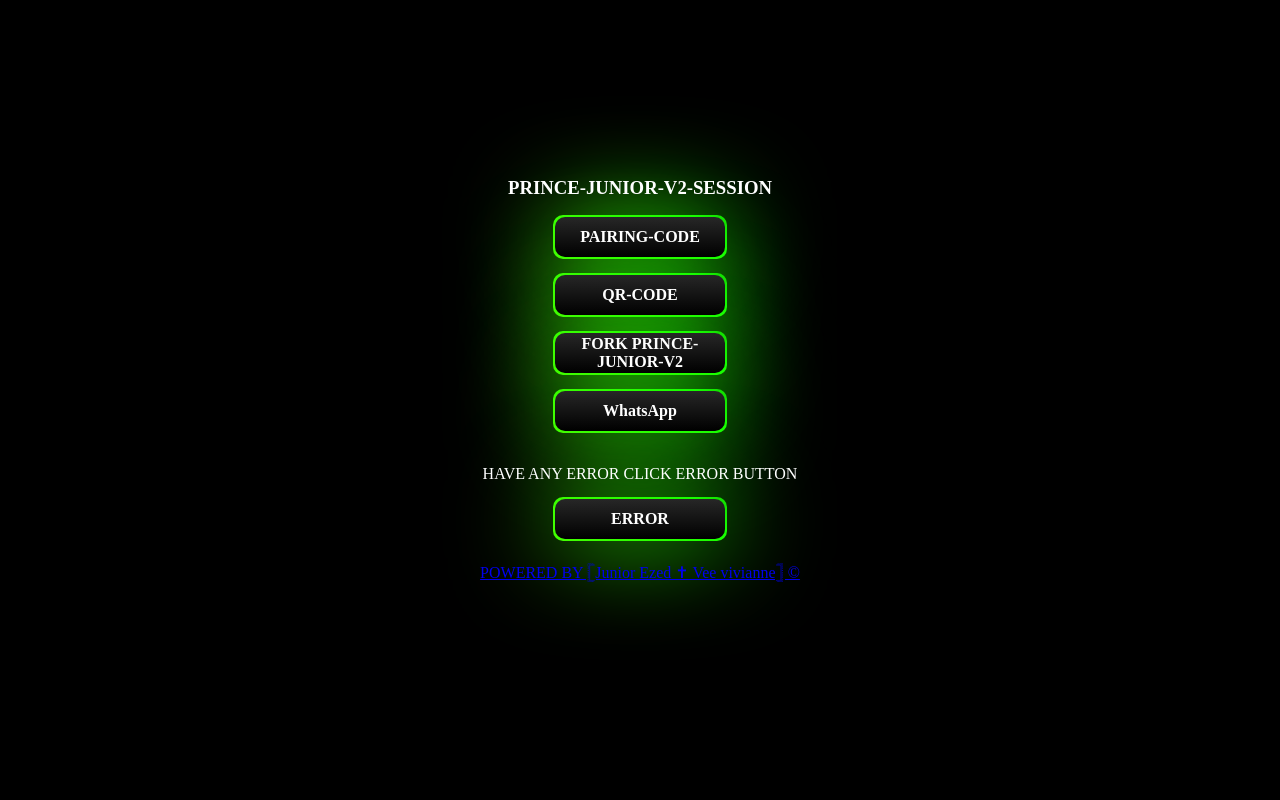
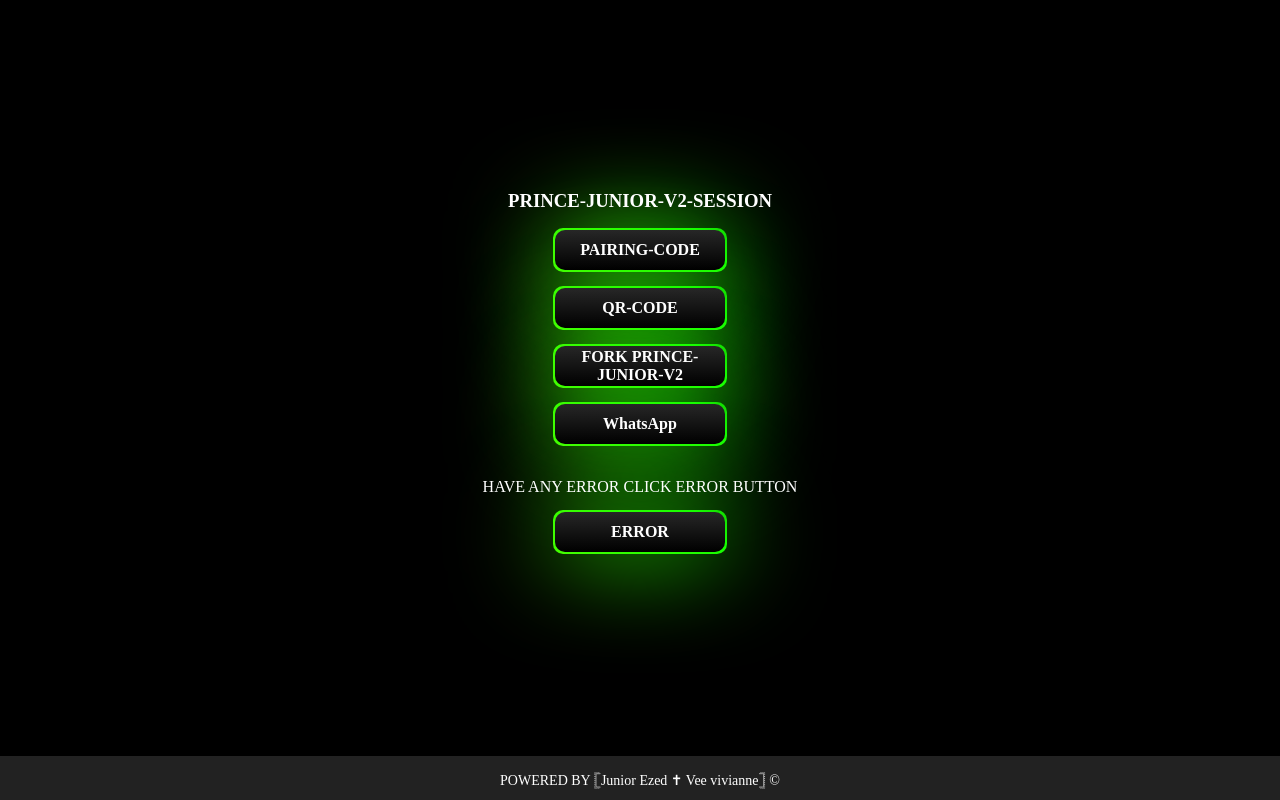
Before and after one commit to Junior-Ezed/Session-id-generator-by-prince-junior-, a website: page main.html in a window 1280 px wide. Drawn offline with Linux system fonts and the light colour scheme.

Commit message:
Update main.html

```diff
--- a/main.html
+++ b/main.html
@@ -119,7 +119,6 @@
     <a href="https://github.com/Nyanuga/Prince-junior-v2/fork" class="button" target="_blank"> <span>FORK PRINCE-JUNIOR-V2</span> </a> <br> </a>
     <a href="https://whatsapp.com/channel/0029Vb5U5AI3wtb8r6Gbex2p" class="button" target="_blank"> <span>WhatsApp</span> </a> <br>    <p>HAVE ANY ERROR CLICK ERROR BUTTON</p>
     <a href="https://t.me/juniorezed" class="button" target="_blank"> <span>ERROR</span> </a> <br>
-    <a href="content://media/external/downloads/1000068247"
 
     <footer>
      POWERED BY 𓊈Junior Ezed ✝ Vee vivianne𓊉 &copy; <span id="currentYear"></span>
```
